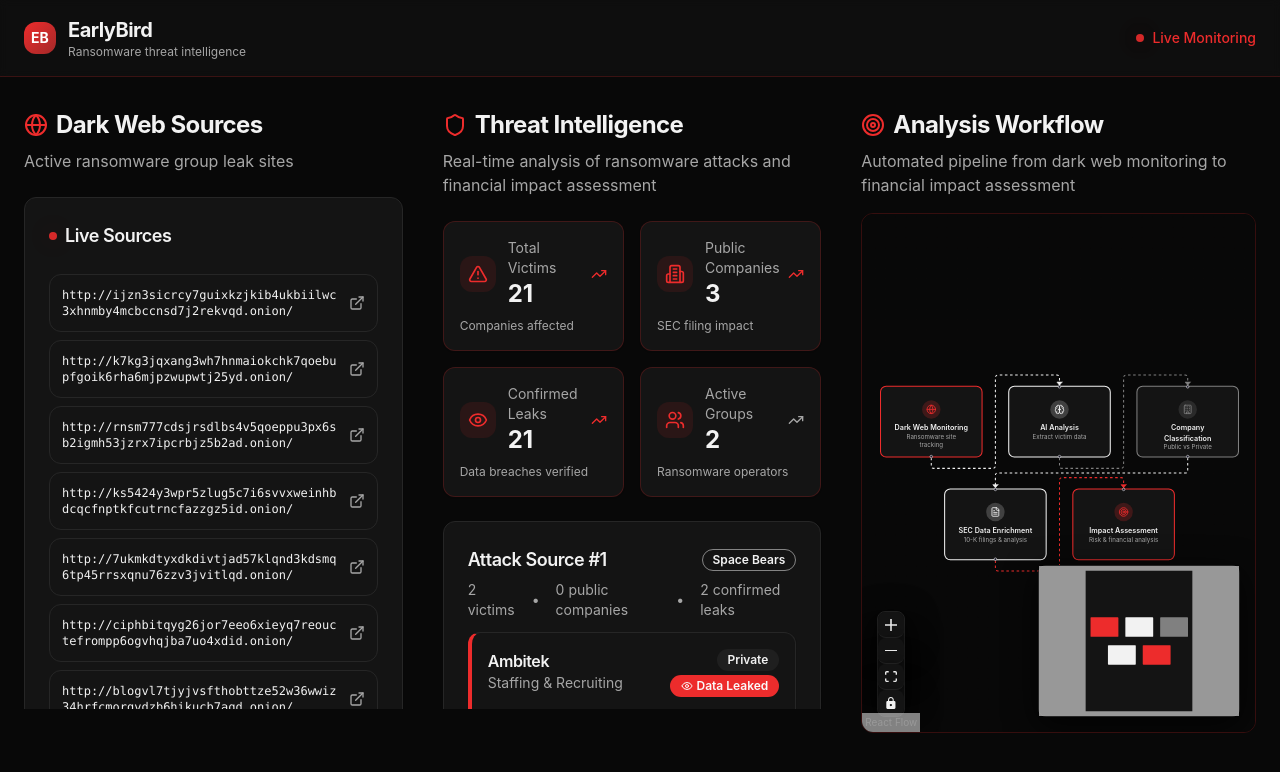
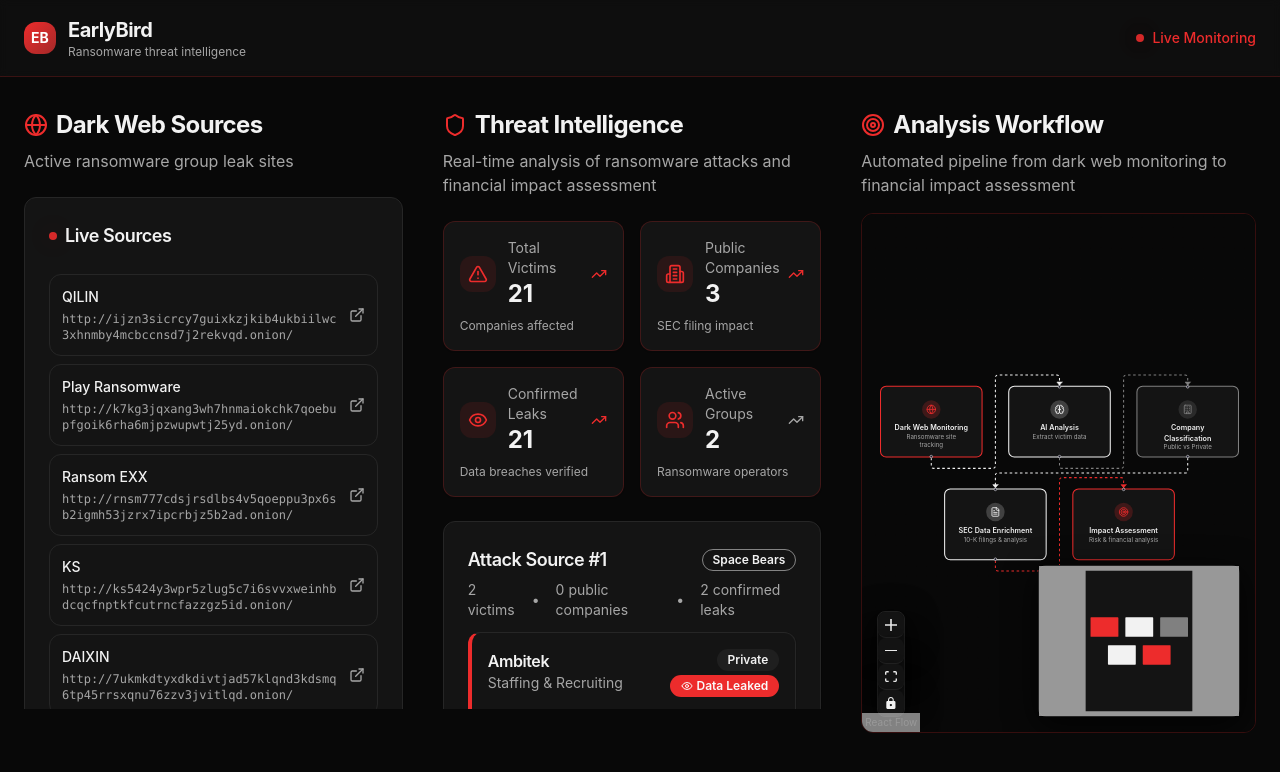
Before and after one commit to pjv4yj/ransomware-tracker-web, a React (Vite) app: page / in a window 1280 px wide. Shown: the top 772 px of the page. Built offline with nearby package versions, Linux system fonts and the light colour scheme.

Commit message:
Add image popups to sources
Add names back to dark web sources and implement image popups on click. The images are sourced from the public folder in the repository.

```diff
--- a/src/components/DarkWebSources.tsx
+++ b/src/components/DarkWebSources.tsx
@@ -1,64 +1,66 @@
 import { Card, CardContent, CardHeader, CardTitle } from "@/components/ui/card";
+import { Dialog, DialogContent, DialogHeader, DialogTitle, DialogTrigger } from "@/components/ui/dialog";
 import { Globe, ExternalLink } from "lucide-react";
 
 const sources = [
   {
     name: "QILIN",
-    url: "http://ijzn3sicrcy7guixkzjkib4ukbiilwc3xhnmby4mcbccnsd7j2rekvqd.onion/"
+    url: "http://ijzn3sicrcy7guixkzjkib4ukbiilwc3xhnmby4mcbccnsd7j2rekvqd.onion/",
+    image: "/screenshots/qilin.png"
   },
   {
     name: "Play Ransomware",
-    url: "http://k7kg3jqxang3wh7hnmaiokchk7qoebupfgoik6rha6mjpzwupwtj25yd.onion/"
+    url: "http://k7kg3jqxang3wh7hnmaiokchk7qoebupfgoik6rha6mjpzwupwtj25yd.onion/",
+    image: "/screenshots/play.png"
   },
   {
     name: "Ransom EXX",
-    url: "http://rnsm777cdsjrsdlbs4v5qoeppu3px6sb2igmh53jzrx7ipcrbjz5b2ad.onion/"
+    url: "http://rnsm777cdsjrsdlbs4v5qoeppu3px6sb2igmh53jzrx7ipcrbjz5b2ad.onion/",
+    image: "/screenshots/ransomexx.png"
   },
   {
     name: "KS",
-    url: "http://ks5424y3wpr5zlug5c7i6svvxweinhbdcqcfnptkfcutrncfazzgz5id.onion/"
+    url: "http://ks5424y3wpr5zlug5c7i6svvxweinhbdcqcfnptkfcutrncfazzgz5id.onion/",
+    image: "/screenshots/ks.png"
   },
   {
-    name: "REALLY GOOD ONE",
-    url: "http://7ukmkdtyxdkdivtjad57klqnd3kdsmq6tp45rrsxqnu76zzv3jvitlqd.onion/"
+    name: "DAIXIN",
+    url: "http://7ukmkdtyxdkdivtjad57klqnd3kdsmq6tp45rrsxqnu76zzv3jvitlqd.onion/",
+    image: "/screenshots/daixin.png"
   },
   {
-    name: "ANOTHER",
-    url: "http://ciphbitqyg26jor7eeo6xieyq7reouctefrompp6ogvhqjba7uo4xdid.onion/"
+    name: "Ciphbit",
+    url: "http://ciphbitqyg26jor7eeo6xieyq7reouctefrompp6ogvhqjba7uo4xdid.onion/",
+    image: "/screenshots/ciphbit.png"
   },
   {
-    name: "Source 7",
-    url: "http://blogvl7tjyjvsfthobttze52w36wwiz34hrfcmorgvdzb6hikucb7aqd.onion/"
+    name: "Money Message",
+    url: "http://blogvl7tjyjvsfthobttze52w36wwiz34hrfcmorgvdzb6hikucb7aqd.onion/",
+    image: "/screenshots/money_message.png"
   },
   {
-    name: "Source 8",
-    url: "http://blogvl7tjyjvsfthobttze52w36wwiz34hrfcmorgvdzb6hikucb7aqd.onion/"
+    name: "SpaceBears",
+    url: "http://5butbkrljkaorg5maepuca25oma7eiwo6a2rlhvkblb4v6mf3ki2ovid.onion/",
+    image: "/screenshots/space_bears.png"
   },
   {
-    name: "TRY",
-    url: "http://5butbkrljkaorg5maepuca25oma7eiwo6a2rlhvkblb4v6mf3ki2ovid.onion/"
+    name: "Underground",
+    url: "https://47glxkuxyayqrvugfumgsblrdagvrah7gttfscgzn56eyss5wg3uvmqd.onion/",
+    image: "/screenshots/underground.png"
   },
   {
-    name: "Source 10",
-    url: "https://47glxkuxyayqrvugfumgsblrdagvrah7gttfscgzn56eyss5wg3uvmqd.onion/"
+    name: "EverestGroup",
+    url: "http://ransomocmou6mnbquqz44ewosbkjk3o5qjsl3orawojexfook2j7esad.onion/news",
+    image: "/screenshots/everest_group.png"
   },
   {
-    name: "Source 11",
-    url: "http://ransomocmou6mnbquqz44ewosbkjk3o5qjsl3orawojexfook2j7esad.onion/news"
-  },
-  {
-    name: "Source 12",
-    url: "http://zohlm7ahjwegcedoz7lrdrti7bvpofymcayotp744qhx6gjmxbuo2yid.onion/"
+    name: "RansomHouse",
+    url: "http://zohlm7ahjwegcedoz7lrdrti7bvpofymcayotp744qhx6gjmxbuo2yid.onion/",
+    image: "/screenshots/ransom_house.png"
   }
 ];
 
 export const DarkWebSources = () => {
-  const handleSourceClick = (url: string) => {
-    // For now, just log the URL - we'll add image functionality next
-    console.log("Clicked source:", url);
-    // TODO: Open image when clicked
-  };
-
   return (
     <div className="space-y-6">
       {/* Header */}
@@ -82,20 +84,38 @@ export const DarkWebSources = () => {
         </CardHeader>
         <CardContent className="space-y-2">
           {sources.map((source, index) => (
-            <div
-              key={index}
-              onClick={() => handleSourceClick(source.url)}
-              className="group p-3 rounded-lg border border-border hover:border-danger/40 cursor-pointer transition-all duration-300 hover:bg-accent/10"
-            >
+            <Dialog key={index}>
+              <DialogTrigger asChild>
+                <div className="group p-3 rounded-lg border border-border hover:border-danger/40 cursor-pointer transition-all duration-300 hover:bg-accent/10">
                   <div className="flex items-center justify-between">
                     <div className="flex-1 min-w-0">
-                  <div className="text-xs font-mono text-foreground break-all group-hover:text-danger transition-colors">
+                      <div className="text-sm font-medium text-foreground group-hover:text-danger transition-colors mb-1">
+                        {source.name}
+                      </div>
+                      <div className="text-xs font-mono text-muted-foreground break-all">
                         {source.url}
                       </div>
                     </div>
                     <ExternalLink className="h-4 w-4 text-muted-foreground group-hover:text-danger transition-colors ml-2 flex-shrink-0" />
                   </div>
                 </div>
+              </DialogTrigger>
+              <DialogContent className="max-w-4xl max-h-[90vh] overflow-auto">
+                <DialogHeader>
+                  <DialogTitle className="text-foreground">{source.name}</DialogTitle>
+                </DialogHeader>
+                <div className="mt-4">
+                  <img
+                    src={source.image}
+                    alt={`Screenshot of ${source.name}`}
+                    className="w-full h-auto rounded-lg border border-border"
+                  />
+                  <p className="text-xs font-mono text-muted-foreground mt-2 break-all">
+                    {source.url}
+                  </p>
+                </div>
+              </DialogContent>
+            </Dialog>
           ))}
         </CardContent>
       </Card>
```
Lines whose indentation alone changed are shown as unchanged.
